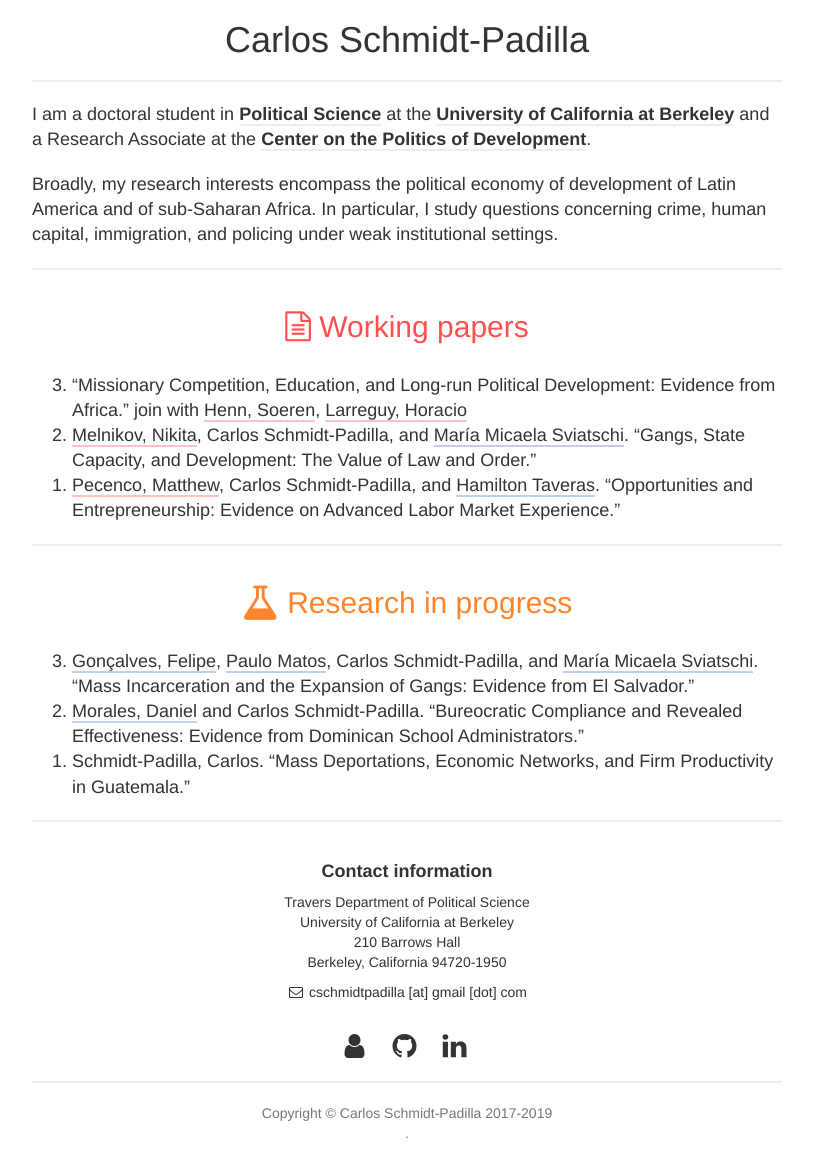
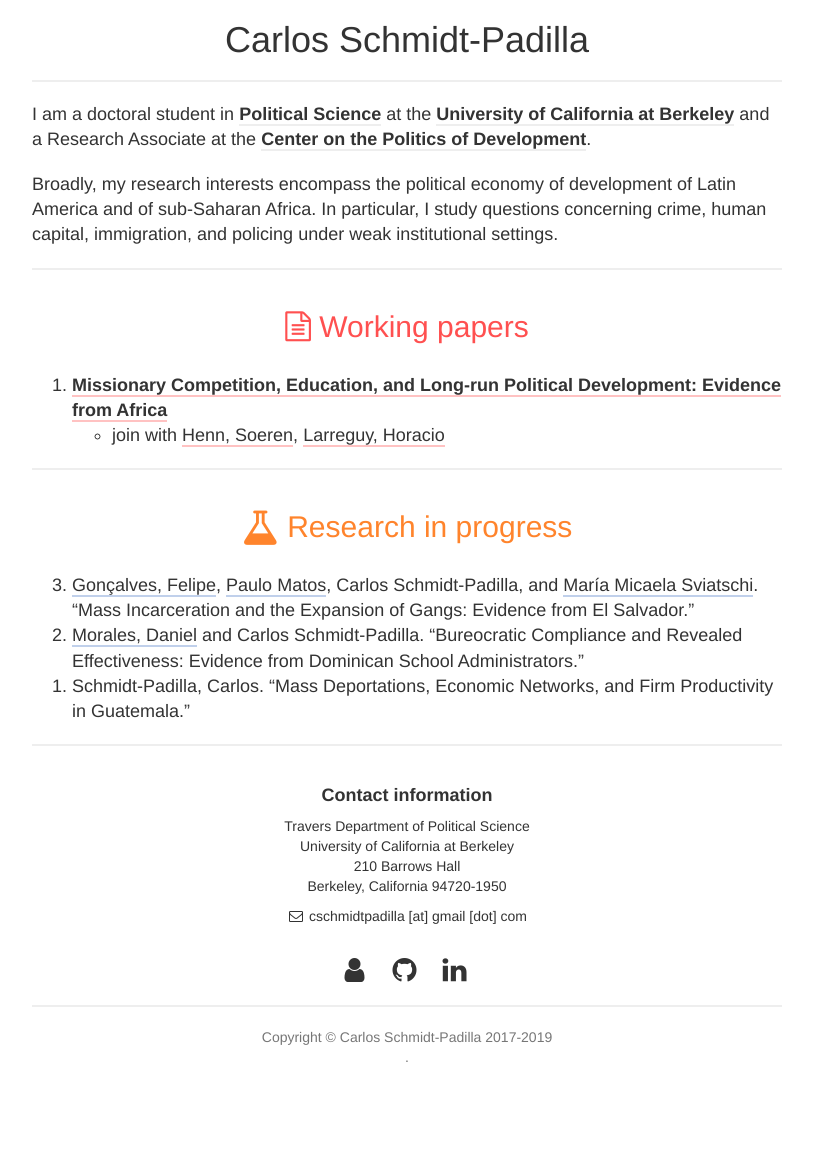
Before and after one commit to cschmidtpadilla/cschmidtpadilla.github.io, a Jekyll site: the page built from index.html, in a window 1280 px wide. Shown: the whole page, without its empty margins (233-1046 px from the left). Built offline with Jekyll 4.4.1, drawn with Linux system fonts in a browser that asks for light colours; nearby versions of some CDN libraries; library files that are not in the unit come from our copies; after the commit the page ends 1087 px from its top, so only the background shows below that.

Commit message:
Changes in structure for listings

```diff
--- a/_includes/books.html
+++ b/_includes/books.html
@@ -9,13 +9,11 @@
         </h2>
         <br>
         <ol reversed class="lead text-left">
-          <li><q>Missionary Competition, Education, and Long-run Political Development: Evidence from Africa.</q>
-          <span> join with <a class=books href="http://soerenhenn.com/" target="_blank">Henn, Soeren</a>, <a class=books href="https://sites.google.com/site/hlarreguy/" target="_blank">Larreguy, Horacio</a></span></li>
-
-          <li><a class=books href="https://www.n-melnikov.com/" target="_blank">Melnikov, Nikita</a>, Carlos Schmidt-Padilla, and <a class=exps href="http://www.micaelasviatschi.com/" target="_blank">María Micaela Sviatschi</a>. <q>Gangs, State Capacity, and Development: The Value of Law and Order.</q></li>
-
-          <li><a class=books href="https://www.matthewpecenco.com/" target="_blank">Pecenco, Matthew</a>, Carlos Schmidt-Padilla, and <a class=exps href="https://do.linkedin.com/in/hamilton-taveras-640a7488" target="_blank">Hamilton Taveras</a>. <q>Opportunities and Entrepreneurship: Evidence on Advanced Labor Market Experience.</q></li>
-
+          <li><a class="books" href="https://www.dropbox.com/s/ctjkcbehmpwkh29/Larreguy_WGAPE_Submission.pdf?dl=0" target="_blank"><b>Missionary Competition, Education, and Long-run Political Development: Evidence from Africa</b></a>
+            <ul>
+              <li> join with <a class=books href="http://soerenhenn.com/" target="_blank">Henn, Soeren</a>, <a class=books href="https://sites.google.com/site/hlarreguy/" target="_blank">Larreguy, Horacio</a>
+            </ul>
+          </li>
         </ol>
         <hr>
       </div>
```
